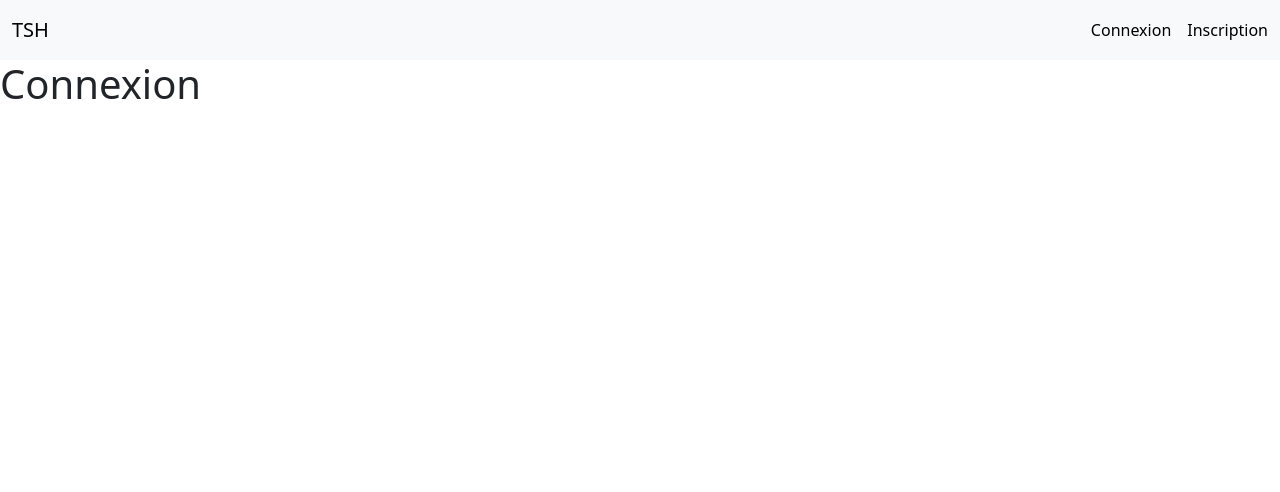
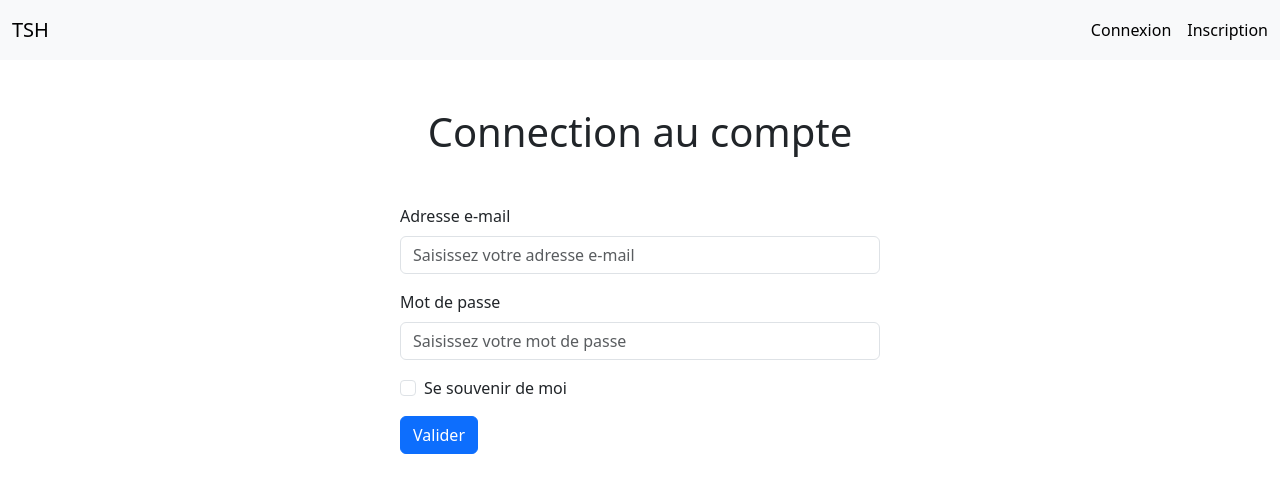
Before and after one commit to Dens26/toulon_sweet_home, a Vue app: page /connexion in a window 1280 px wide. Shown: the top 492 px of the page. Built offline with nearby package versions, Linux system fonts and the light colour scheme.

Commit message:
📦 NEW: Formulair de connexion

```diff
--- a/src/components/GetAccommodation.vue
+++ b/src/components/GetAccommodation.vue
@@ -15,7 +15,7 @@ accommodation = dataStore.getAccommodation()
 </script>
 
 <template>
-    <div v-if="accommodation" class="container-fluid mt-4 tsh-container">
+    <div v-if="accommodation" class="container-fluid p-4 tsh-container">
         <div class="mt-4">
             <RouterLink to="/galerie-photo">
                 <div class="card border-0">
--- a/src/components/GetAccommodations.vue
+++ b/src/components/GetAccommodations.vue
@@ -13,7 +13,7 @@ console.log(accommodations)
 </script>
 
 <template>
-    <div class="container-fluid mt-4 tsh-container">
+    <div class="container-fluid p-4 tsh-container">
         <div class="row row-cols-1 row-cols-sm-2 row-cols-md-3 row-cols-lg-4 row-cols-xl-5 g-4">
             <div class="col" v-for="accommodation in accommodations" :key="accommodation.id">
                 <RouterLink v-bind:to="'/logement/'+ accommodation.id" class="card h-100 border-0" v-on:click="dataStore.setAccommodation(accommodation)">
--- /dev/null
+++ b/src/components/Login.vue
@@ -0,0 +1,34 @@
+<script setup>
+import { useDataStore } from '@/stores/data';
+const dataStore = useDataStore();
+
+</script>
+
+<template>
+    <form class="container-fluid p-5 tsh-container">
+        <h1 class="mb-5 text-center">Connection au compte</h1>
+        <div class="mb-3">
+            <label for="email" class="form-label">Adresse e-mail</label>
+            <input v-model="dataStore.user.email" type="email" class="form-control" id="email" aria-describedby="emailHelp" placeholder="Saisissez votre adresse e-mail" required>
+        </div>
+        <div class="mb-3">
+            <label for="password" class="form-label">Mot de passe</label>
+            <input v-model="dataStore.user.password" type="password" class="form-control" id="password" placeholder="Saisissez votre mot de passe" required>
+        </div>
+        <div class="mb-3 form-check">
+            <input type="checkbox" class="form-check-input" id="remember-me">
+            <label class="form-check-label" for="remember-me">Se souvenir de moi</label>
+        </div>
+        <button type="submit" class="btn btn-primary" v-on:click="dataStore.userLogin()">Valider</button>
+    </form>
+</template>
+<script>
+export default {
+
+}
+</script>
+<style scoped>
+.tsh-container{
+    max-width: 576px;
+}
+</style>
--- a/src/components/PhotoGallery.vue
+++ b/src/components/PhotoGallery.vue
@@ -11,7 +11,7 @@ const accommodation = dataStore.getAccommodation()
     <div class="sticky-top tsh-sticky bg-light">
         <RouterLink class="btn btn-secondary btn-sm text-decoration-none m-3" v-bind:to="'/logement/' + accommodation.id">Retour au Logement</RouterLink>
     </div>
-    <div class="container-fluid mt-4">
+    <div class="container-fluid p-4 tsh-container">
         <div class="tsh-container tsh-grid">
             <div v-for="(picture, index) in accommodation.pictures" :key="index">
                 <div v-if="index % 3 == 0">
--- a/src/components/ShowPicture.vue
+++ b/src/components/ShowPicture.vue
@@ -9,7 +9,7 @@ const pictures = dataStore.getPictures()
     <div class="sticky-top tsh-sticky bg-light">
         <RouterLink class="btn btn-secondary btn-sm text-decoration-none m-3" v-bind:to="'/galerie-photo'">Galerie photo</RouterLink>
     </div>
-    <div id="carousel" class="carousel slide container-fluid tsh-container mt-4">
+    <div id="carousel" class="carousel slide container-fluid p-4 tsh-container">
         <div class="carousel-inner">
             <div v-for="(picture, index) in pictures" v-bind:key="index" class="carousel-item"
                 v-bind:class="{ 'active': index === 0 }">
--- a/src/stores/data.js
+++ b/src/stores/data.js
@@ -2,10 +2,37 @@ import { defineStore } from 'pinia'
 
 export const useDataStore = defineStore('data', {
   state: () => ({
+    // User
+    user: {
+      "email": '',
+      "password": ''
+    },
     // Accommodation
     accommodation: {}
   }),
   actions: {
+    // User
+    async userLogin() {
+      try {
+        const requestOptions = {
+          method: "POST",
+          headers: {
+            "Content-Type": "application/json"
+          },
+          body: JSON.stringify(this.user)
+        };
+        const response = await fetch("localhost/auth", requestOptions);
+        if (!response.ok) {
+          throw new Error(`Failed to log in: ${response.status} ${response.statusText}`);
+        }
+        const data = await response.json();
+        // Handle the response data according to your application's needs
+        console.log("Login successful:", data);
+      } catch (error) {
+        console.error("An error occurred during login:", error.message);
+        // Optionally, you can set an error state or display an error message to the user
+      }
+    },
     // Accommodation
     setAccommodation(accommodation) {
       this.accommodation = accommodation
--- a/src/views/LoginView.vue
+++ b/src/views/LoginView.vue
@@ -1,10 +1,9 @@
 <script setup>
 import Navbar from '../components/Navbar_secondary.vue'
+import Login from '../components/Login.vue'
 </script>
 
 <template>
-  <div>
     <Navbar></Navbar>
-    <h1>Connexion</h1>
-  </div>
+    <Login></Login>
 </template>
```
Also changed, not shown: src/api/login.js (added, +18 -0 lines).
